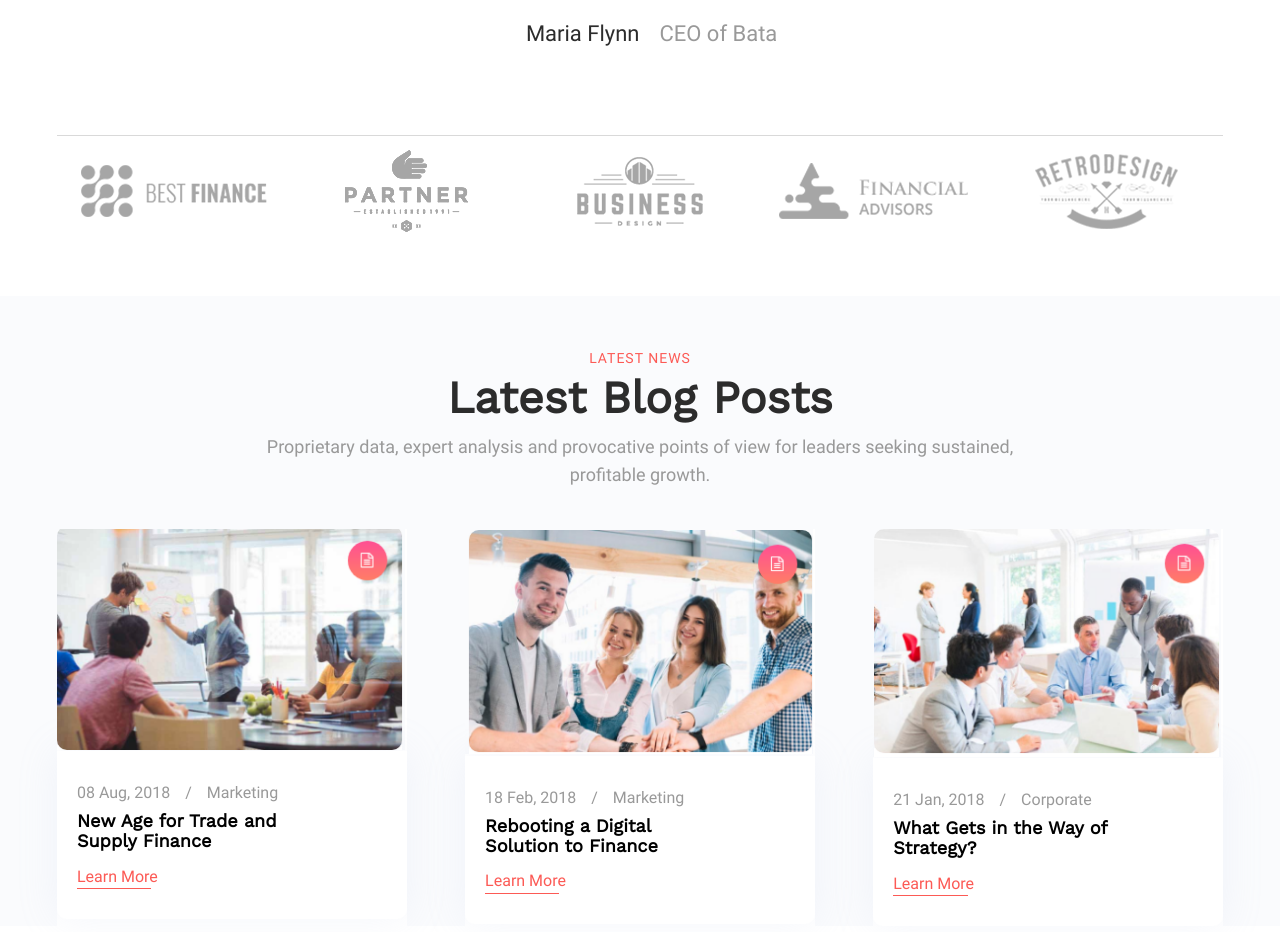
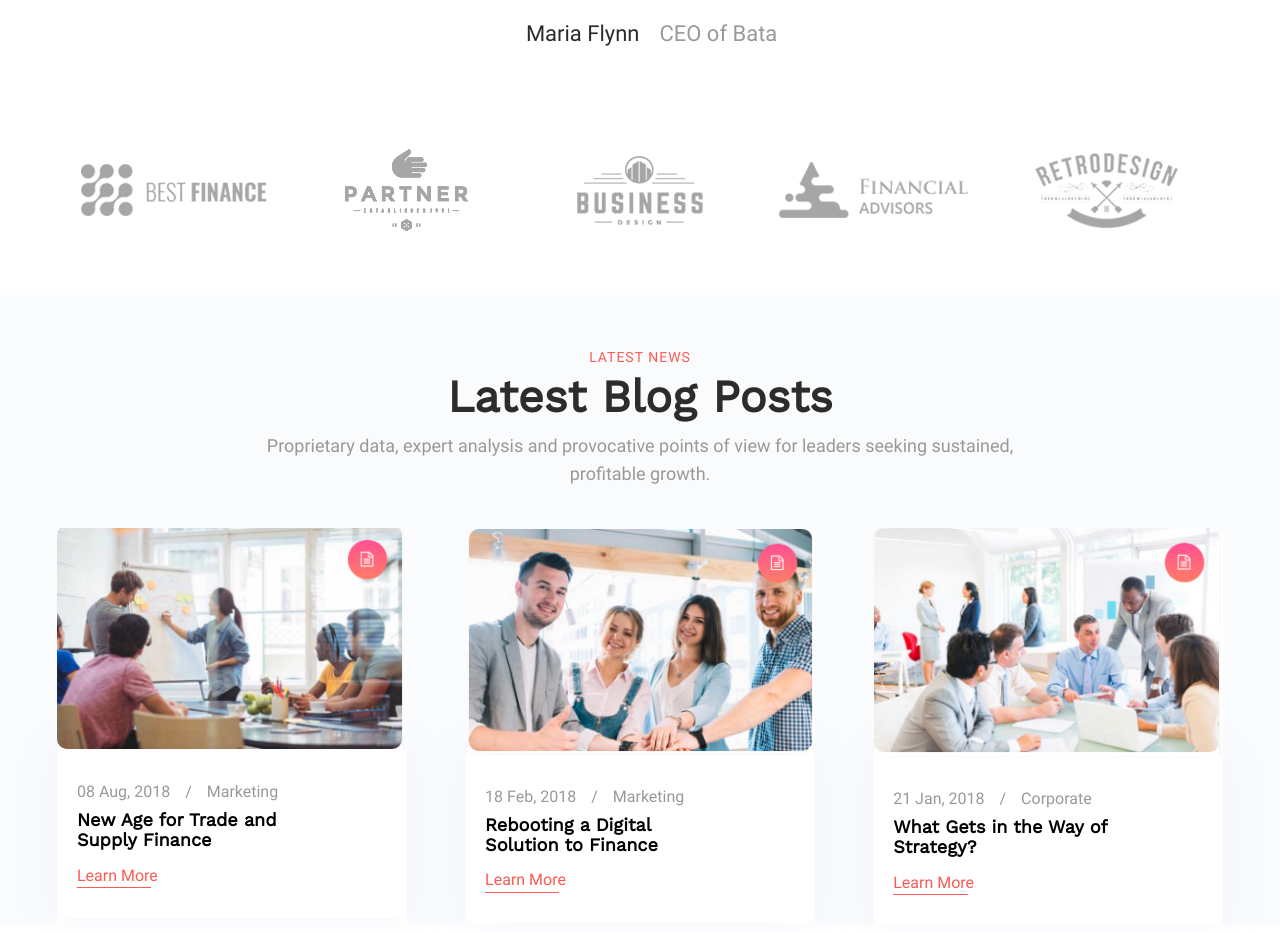
Before and after one commit to binkn/gatsbyjs, a Gatsby site in the folder phainc/: page / in a window 1280 px wide. Shown: the part 5440-6372 px from the top of the page. Built offline with nearby package versions, Linux system fonts and the light colour scheme; Gatsby itself is replaced by a stand-in of ours.

Commit message:
Update partner

```diff
--- a/phainc/src/components/partner/Partner.js
+++ b/phainc/src/components/partner/Partner.js
@@ -4,9 +4,6 @@ import styled from 'styled-components'
 // components
 import Image from '../common/Image'
 import Container from '../common/Container'
-
-// theme
-import { Colors } from '../../themes/Colors'
 
 // data
 import PartnerData from '../../constants/partner'
@@ -28,8 +25,7 @@ const Partner = React.memo(() => {
         marginTop: '50px',
         marginBottom: '50px',
         display: 'flex',
-        justifyContent: 'space-around',
-        borderTop: `1px solid ${Colors.primary}`
+        justifyContent: 'space-around'
       }}
     >
       {partner.map(item => (
--- a/phainc/src/constants/slide.js
+++ b/phainc/src/constants/slide.js
@@ -1,3 +1,4 @@
+// theme modules
 import Images from "../themes/Images"
 import Icons from "../themes/Icons"
 
```
